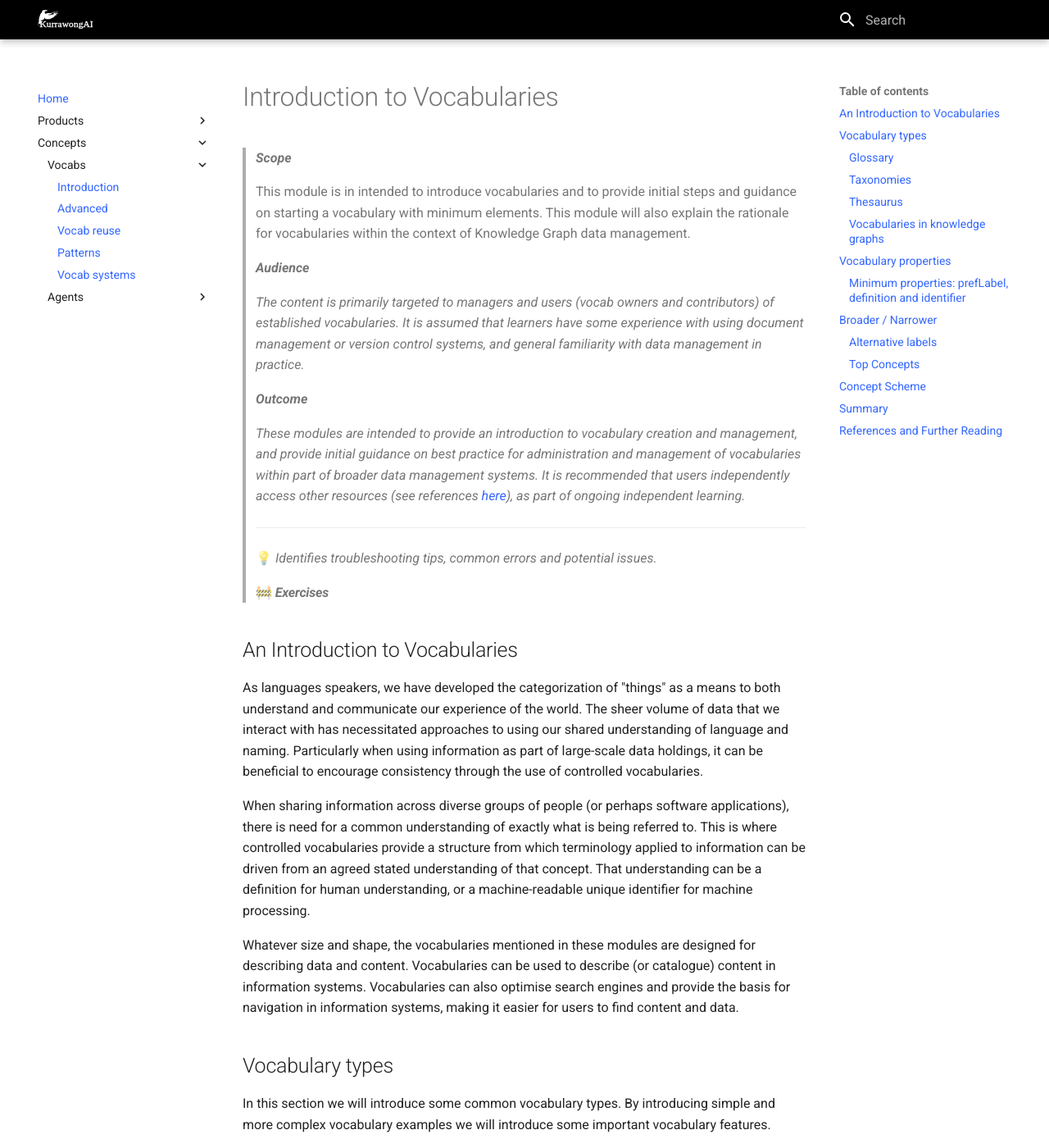
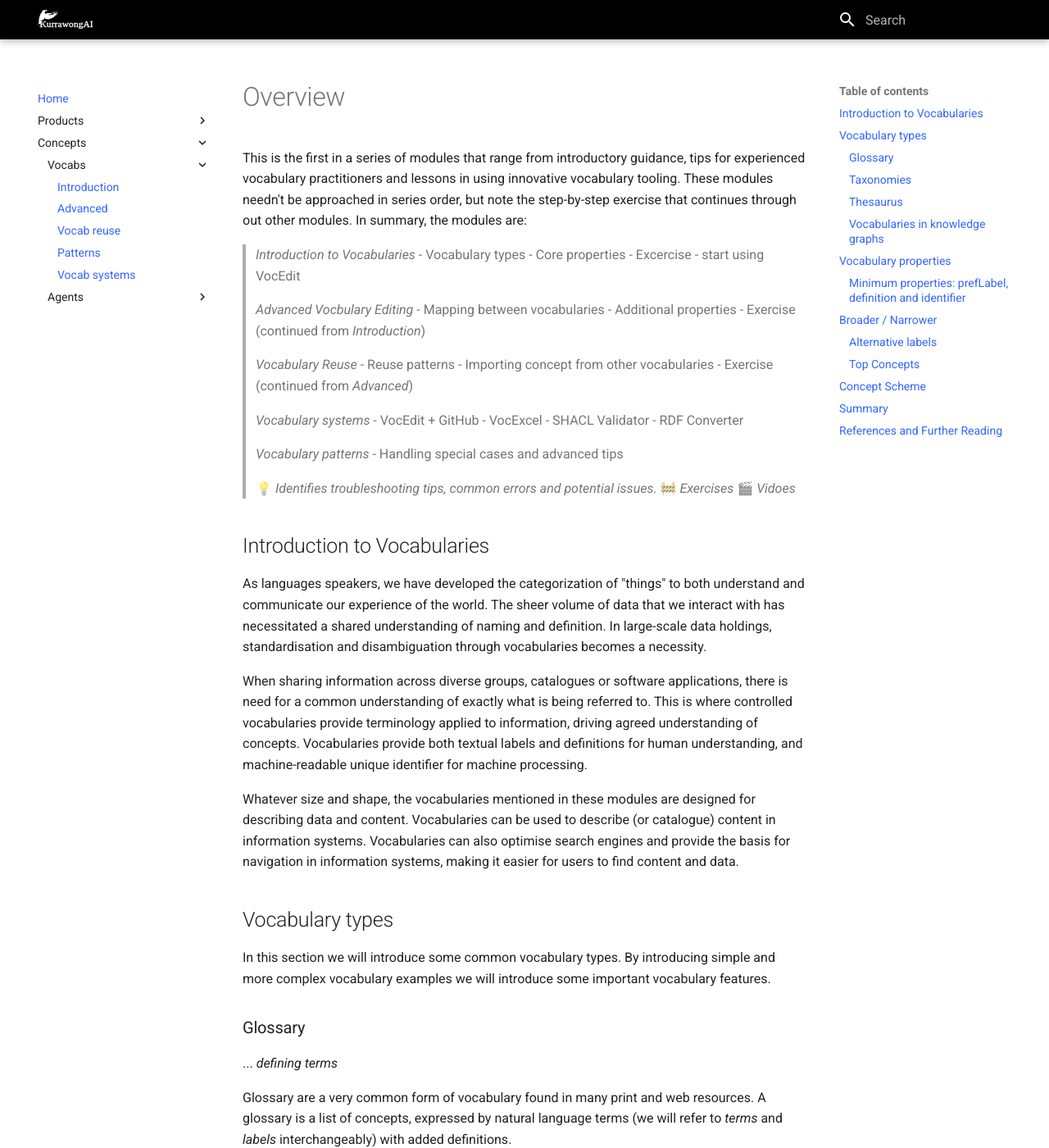
Before and after one commit to Kurrawong/docs, an MkDocs documentation site: the page built from docs/concepts/vocabs/introduction.md, in a window 1280 px wide and 1400 px high. Shown: the whole window at 82% size. Built offline with MkDocs 1.6.1 and Material for MkDocs 9.7.7, drawn with Linux system fonts in a browser that asks for light colours.

Commit message:
Update introduction.md

```diff
--- a/docs/concepts/vocabs/introduction.md
+++ b/docs/concepts/vocabs/introduction.md
@@ -1,30 +1,41 @@
+# Overview
 
-# Introduction to Vocabularies
+This is the first in a series of modules that range from introductory guidance, tips for experienced vocabulary practitioners and lessons in using innovative vocabulary tooling. These modules needn't be approached in series order, but note the step-by-step exercise that continues through out other modules. In summary, the modules are:
+>
+> _Introduction to Vocabularies_
+> - Vocabulary types
+> - Core properties
+> - Excercise - start using VocEdit
+>
+> _Advanced Vocbulary Editing_
+> - Mapping between vocabularies
+> - Additional properties
+> - Exercise (continued from _Introduction_)
+>
+> _Vocabulary Reuse_
+> - Reuse patterns
+> - Importing concept from other vocabularies
+> - Exercise (continued from _Advanced_)
+>
+> _Vocabulary systems_
+> - VocEdit + GitHub
+> - VocExcel
+> - SHACL Validator
+> - RDF Converter
+>
 
-
-> ***Scope***
->
-> This module is in intended to introduce vocabularies and to provide initial steps and guidance on starting a vocabulary with minimum elements. This module will also explain the rationale for vocabularies within the context of Knowledge Graph data management.
->
->***Audience***
->
-> _The content is primarily targeted to managers and users (vocab owners and contributors) of established vocabularies. It is assumed that learners have some experience with using document management or version control systems, and general familiarity with data management in practice._
->
-> ***Outcome***
->
-> _These modules are intended to provide an introduction to vocabulary creation and management, and provide initial guidance on best practice for administration and management of vocabularies within part of broader data management systems. It is recommended that users independently access other resources (see references [here](#references-and-further-reading)), as part of ongoing independent learning._
->
-> ---
+> _Vocabulary patterns_
+> - Handling special cases and advanced tips
 
 > 💡 _Identifies troubleshooting tips, common errors and potential issues._
+> 🚧 _Exercises_
+> 🎬 _Vidoes_
 
-> #### 🚧 _Exercises_
+## Introduction to Vocabularies
 
-## An Introduction to Vocabularies
+As languages speakers, we have developed the categorization of "things" to both understand and communicate our experience of the world. The sheer volume of data that we interact with has necessitated a shared understanding of naming and definition. In large-scale data holdings, standardisation and disambiguation through vocabularies becomes a necessity.
 
-As languages speakers, we have developed the categorization of "things" as a means to both understand and communicate our experience of the world. The sheer volume of data that we interact with has necessitated approaches to using our shared understanding of language and naming. Particularly when using information as part of large-scale data holdings, it can be beneficial to encourage consistency through the use of controlled vocabularies.
-
-When sharing information across diverse groups of people (or perhaps software applications), there is need for a common understanding of exactly what is being referred to. This is where controlled vocabularies provide a structure from which terminology applied to information can be driven from an agreed stated understanding of that concept. That understanding can be a definition for human understanding, or a machine-readable unique identifier for machine processing.
+When sharing information across diverse groups, catalogues or software applications, there is need for a common understanding of exactly what is being referred to. This is where controlled vocabularies provide terminology applied to information, driving agreed understanding of concepts. Vocabularies provide both textual labels and definitions for human understanding, and machine-readable unique identifier for machine processing.
 
 Whatever size and shape, the vocabularies mentioned in these modules are designed for describing data and content. Vocabularies can be used to describe (or catalogue) content in information systems. Vocabularies can also optimise search engines and provide the basis for navigation in information systems, making it easier for users to find content and data.
 
```
